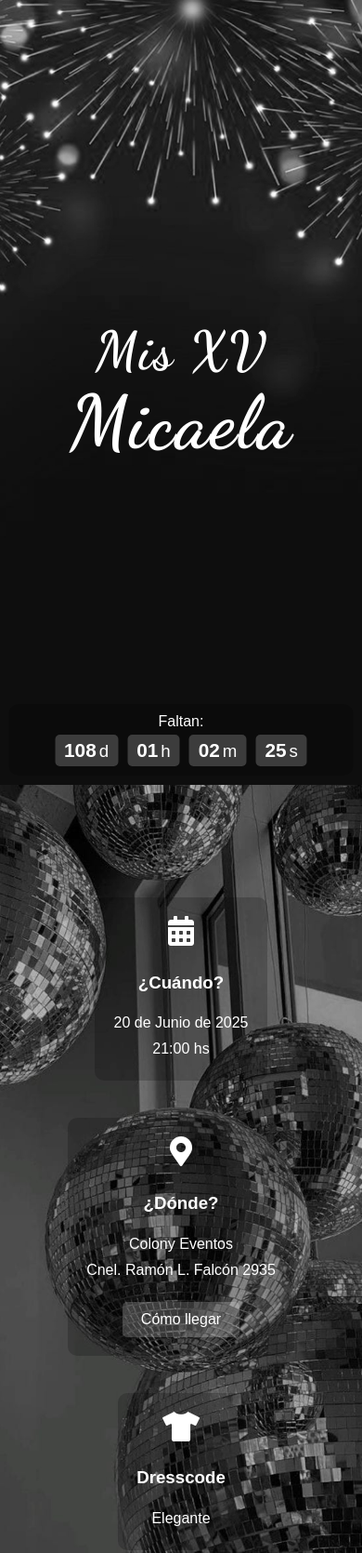
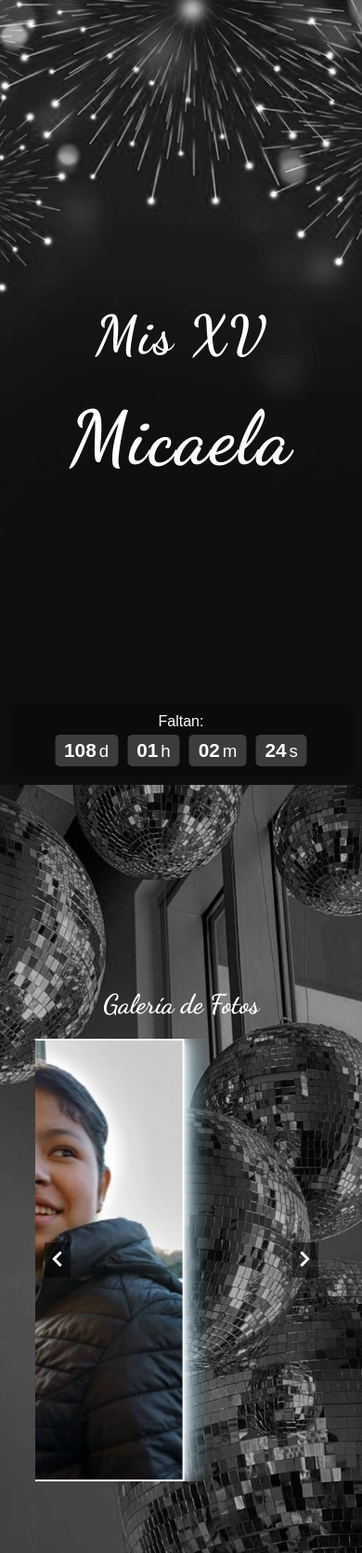
Before and after one commit to riosgg/Mica, a plain HTML site: page index.html in a window 390 px wide. Shown: the top 1670 px of the page at 93% size. Drawn offline with Linux system fonts and the light colour scheme.

Commit message:
Add files via upload

```diff
--- a/index.html
+++ b/index.html
@@ -3,7 +3,7 @@
 <head>
     <meta charset="UTF-8">
     <meta name="viewport" content="width=device-width, initial-scale=1.0">
-    <title>Mix XV Mica</title>
+    <title>Mis XV Mica</title>
     <link href="https://fonts.googleapis.com/css2?family=Dancing+Script:wght@700&display=swap" rel="stylesheet">
     <link rel="stylesheet" href="https://cdnjs.cloudflare.com/ajax/libs/font-awesome/5.15.4/css/all.min.css">
     <link rel="stylesheet" href="styles.css">
@@ -12,7 +12,7 @@
     <div class="section-container">
         <div class="background"></div>
         <div class="section">
-            <h1><span class="main-text">Mis XV</span><br><span class="large-text">Micaela</span></h1>
+            <h1><span class="main-text">Mis XV</span><br><br><span class="large-text">Micaela</span></h1>
             <div class="countdown">
                 <div class="countdown-label">Faltan:</div>
                 <div class="countdown-values">
@@ -22,6 +22,19 @@
                     <span id="seconds" data-unit="s"></span>
                 </div>
             </div>
+        </div>
+    </div>
+    <div class="section-carousel">
+        <h2 class="dancing-title">Galería de Fotos</h2>
+        <div class="carousel">
+            <button class="carousel-btn prev"><i class="fas fa-chevron-left"></i></button>
+            <div class="carousel-inner">
+                <img src="MicaC.jpg" alt="Foto 1">
+                <img src="MicaA.jpg" alt="Foto 2">
+                <img src="MicaB.jpg" alt="Foto 3">
+                <img src="MicaD.jpg" alt="Foto 4">
+            </div>
+            <button class="carousel-btn next"><i class="fas fa-chevron-right"></i></button>
         </div>
     </div>
     <div class="section-two">
@@ -91,6 +104,49 @@
                 background.classList.remove('fade-out');
             }
         });
+
+        // Carrusel automático y manual
+        let currentIndex = 0;
+        const carouselInner = document.querySelector('.carousel-inner');
+        const images = document.querySelectorAll('.carousel-inner img');
+        const totalImages = images.length;
+        const prevBtn = document.querySelector('.carousel-btn.prev');
+        const nextBtn = document.querySelector('.carousel-btn.next');
+
+        function updateCarousel() {
+            const offset = -currentIndex * 100;
+            carouselInner.style.transition = 'transform 0.5s ease'; // Transición suave
+            carouselInner.style.transform = `translateX(${offset}%)`;
+        }
+
+        function nextSlide() {
+            currentIndex = (currentIndex + 1) % totalImages; // Ciclo continuo
+            updateCarousel();
+        }
+
+        function prevSlide() {
+            currentIndex = (currentIndex - 1 + totalImages) % totalImages; // Ciclo continuo
+            updateCarousel();
+        }
+
+        // Reiniciar transición si ya estaba en curso
+        carouselInner.addEventListener('transitionend', () => {
+            if (currentIndex === totalImages) {
+                carouselInner.style.transition = 'none'; // Sin transición para el salto
+                currentIndex = 0;
+                updateCarousel();
+            }
+        });
+
+        // Iniciar carrusel automáticamente cada 6 segundos
+        setInterval(nextSlide, 6000);
+
+        // Navegación manual con flechas
+        prevBtn.addEventListener('click', prevSlide);
+        nextBtn.addEventListener('click', nextSlide);
+
+        // Asegurar que el carrusel se reinicie al cargar la página
+        window.addEventListener('load', updateCarousel);
     </script>
 </body>
 </html>
--- a/styles.css
+++ b/styles.css
@@ -120,7 +120,7 @@ h1 {
     text-align: center;
     position: relative;
     z-index: 1;
-    background: url('FondoB.jpg') no-repeat center/cover; /* Reemplaza con la URL de la segunda imagen */
+    background: url('FondoD.jpg') no-repeat center/cover; /* Reemplaza con la URL de la segunda imagen */
     display: flex;
     flex-direction: column;
     justify-content: center;
@@ -216,15 +216,15 @@ h1 {
     color: #fff;
 }
 
-/* Cuarta sección */
-.section-four {
+/* Quinta sección (Carrusel) */
+.section-carousel {
     background-color: #fff;
     color: #333;
     padding: 50px 20px;
     text-align: center;
     position: relative;
     z-index: 1;
-    background: url('URL_DE_TU_IMAGEN_AQUÍ_4') no-repeat center/cover; /* Reemplaza con la URL de la cuarta imagen */
+    background: url('FondoB.jpg') no-repeat center/cover; /* Reemplaza con la URL de la quinta imagen */
     display: flex;
     flex-direction: column;
     justify-content: center;
@@ -232,39 +232,56 @@ h1 {
     min-height: 100vh;
 }
 
-.section-four h1.welcome-text {
-    margin: 0;
+.section-carousel h2.dancing-title {
     font-family: 'Dancing Script', cursive;
-    text-transform: none;
-    letter-spacing: 2px;
+    font-size: 2.5em;
+    margin-bottom: 20px;
+    font-weight: bold;
     color: #fff;
-    line-height: 1.1;
-    padding: 20px 0;
     text-align: center;
-    font-size: 4em;
 }
 
-.section-four .info-block {
-    background: rgba(0, 0, 0, 0.2);
-    padding: 30px;
-    margin: 20px auto;
-    max-width: 500px;
-    border-radius: 10px;
-    display: flex;
-    flex-direction: column;
-    align-items: center;
-    color: #fff;
+.carousel {
+    width: 80%;
+    max-width: 800px;
+    overflow: hidden;
+    position: relative;
+    margin: 0 auto;
 }
 
-.section-four .info-block p {
-    margin: 5px 0;
-    font-size: 1.2em;
+.carousel-btn {
+    position: absolute;
+    top: 50%;
+    transform: translateY(-50%);
+    background: rgba(0, 0, 0, 0.5);
+    border: none;
     color: #fff;
+    font-size: 1.5em;
+    padding: 10px;
+    cursor: pointer;
+    z-index: 10;
 }
 
-.section-four .small-block {
-    max-width: 500px;
-    padding: 30px;
+.carousel-btn.prev {
+    left: 10px;
+}
+
+.carousel-btn.next {
+    right: 10px;
+}
+
+.carousel-inner {
+    display: flex;
+    transition: transform 0.5s ease; /* Transición suave entre fotos */
+    width: 400%; /* 100% por cada imagen (4 imágenes) */
+}
+
+.carousel-inner img {
+    width: 25%; /* Cada imagen ocupa 1/4 del contenedor */
+    height: auto;
+    object-fit: cover;
+    border: 2px solid #fff; /* Contorno blanco */
+    box-shadow: 0 0 10px #fff, 0 0 20px #fff, 0 0 30px #87CEEB; /* Efecto de brillo */
 }
 
 @media (max-width: 600px) {
@@ -305,18 +322,21 @@ h1 {
     .section-three .info-block p {
         font-size: 1em;
     }
-    .section-four h1.welcome-text {
-        font-size: 2.5em;
+    .section-carousel h2.dancing-title {
+        font-size: 1.8em;
     }
-    .section-four .info-block {
+    .carousel {
+        width: 90%;
         max-width: 90%;
-        padding: 20px;
     }
-    .section-four .info-block p {
-        font-size: 1em;
+    .carousel-btn {
+        font-size: 1.2em;
+        padding: 8px;
     }
-    .section-four .small-block {
-        max-width: 90%;
-        padding: 20px;
+    .carousel-inner {
+        width: 400%;
+    }
+    .carousel-inner img {
+        width: 25%;
     }
 }
```
Also changed, not shown: FondoD.jpg (added), MicaA.jpg (added), MicaB.jpg (added), MicaC.jpg (added), MicaD.jpg (added).
